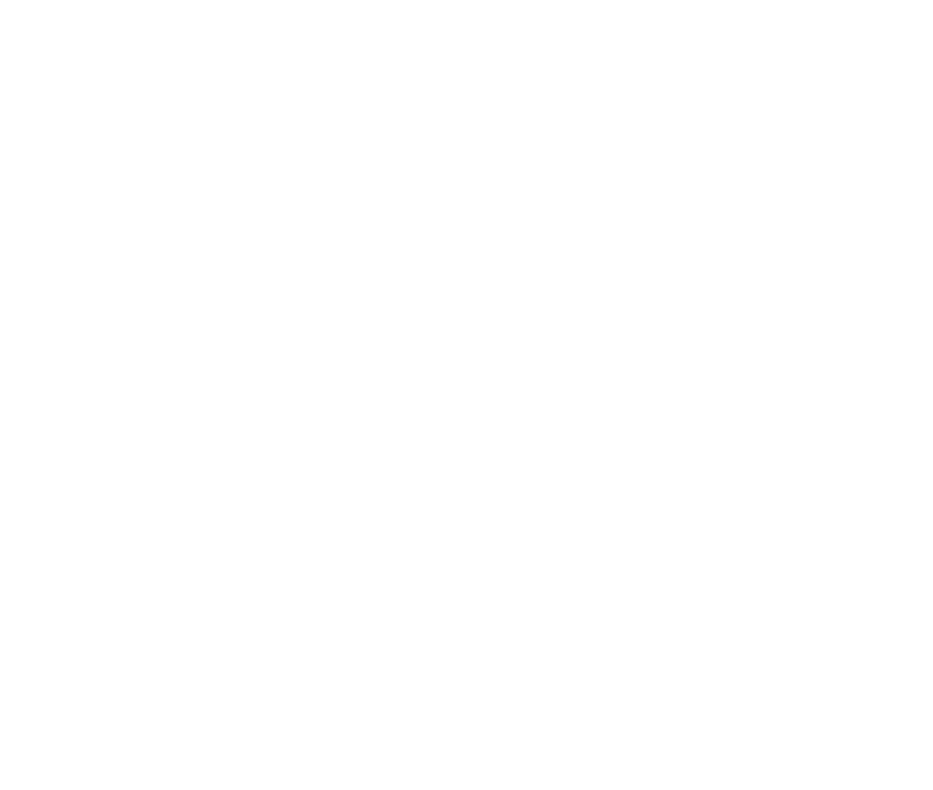
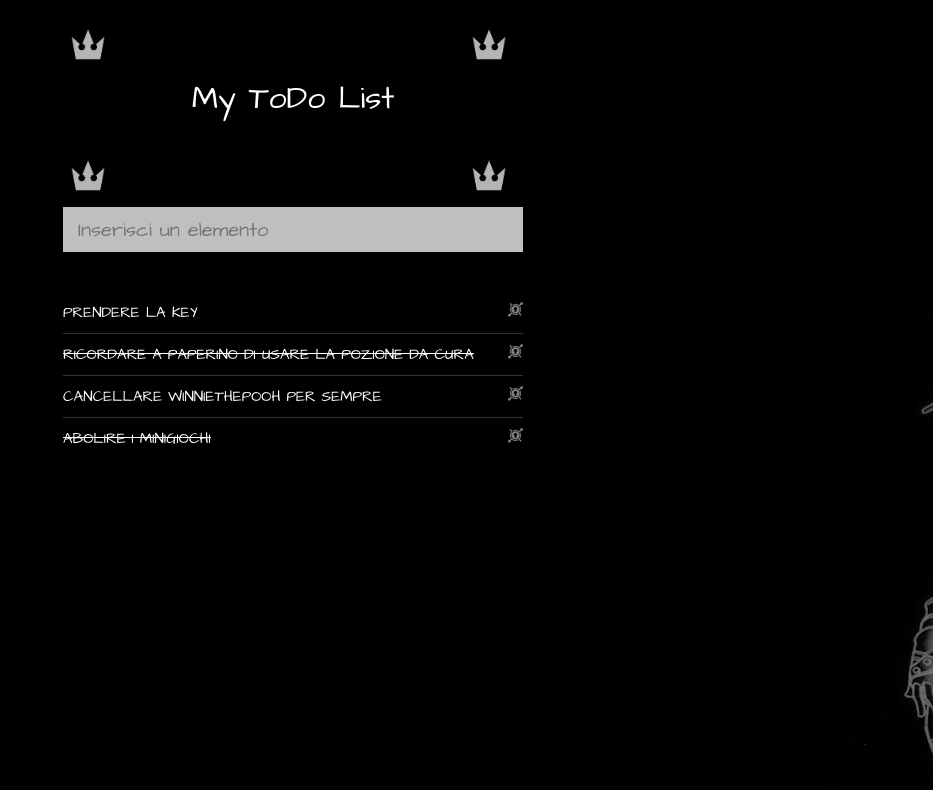
Before and after one commit to Robert-Stefan/js-todo-clone, a plain HTML site: page index.html in a window 1280 px wide. Shown: the whole page, without its empty margins (347-1280 px from the left). Drawn offline with Linux system fonts and the light colour scheme.

Commit message:
Add images for CSS and Finish

```diff
--- a/index.html
+++ b/index.html
@@ -4,15 +4,46 @@
     <meta charset="UTF-8">
     <meta http-equiv="X-UA-Compatible" content="IE=edge">
     <meta name="viewport" content="width=device-width, initial-scale=1.0">
-    <title>ToDo</title>
+    <title>ToDo List</title>
+    <!--JQuery-->
     <script src="js/jquery-3.6.0.min.js"></script>
+    <!--JS-->
     <script src="js/script.js"></script>
+    <!--CSS-->
     <link rel="stylesheet" href="main.css">
+    <!--Font Awesome-->
     <link rel="stylesheet" href="https://cdnjs.cloudflare.com/ajax/libs/font-awesome/5.15.3/css/all.min.css" integrity="sha512-iBBXm8fW90+nuLcSKlbmrPcLa0OT92xO1BIsZ+ywDWZCvqsWgccV3gFoRBv0z+8dLJgyAHIhR35VZc2oM/gI1w==" crossorigin="anonymous" />
+    <!--Google Font-->
+    <link rel="preconnect" href="https://fonts.gstatic.com">
+    <link href="https://fonts.googleapis.com/css2?family=Architects+Daughter&display=swap" rel="stylesheet">
 </head>
 <body>
+    <div class="app">
+        <header>
+            <img src="./crown.png" alt="">
+            <img class="due" src="./crown.png" alt="">
+            <h1>My ToDo List</h1>
+            <img src="./crown.png" alt="">
+            <img class="due" src="./crown.png" alt="">
+        </header>
 
+        <main>
+            <input
+            type="text"
+            class="add-todo"
+            placeholder="Inserisci un elemento"
+            >
+            <ul class="todos"></ul>
+        </main>
+    </div>
+    <!--TEMPLATE-->
 
+    <div id="template" style="display:none;">
+        <li>
+            <span class="text"></span>
+            <i class="fab fa-keycdn"></i>
+        </li>
+    </div>
 
 </body>
 </html>
--- a/js/script.js
+++ b/js/script.js
@@ -1,6 +1,70 @@
 $(document).ready(function() {
+    var todoItems = [
+        {
+            text: 'prendere la key',
+            completed: false,
+        },
+        {
+            text: 'ricordare a Paperino di usare la pozione da cura',
+            completed: true,
+        },
+        {
+            text: 'cancellare WinnieThePooh per sempre',
+            completed: false,
+        },
+        {
+            text: 'abolire i minigiochi',
+            completed: true,
+        }
+    ];
 
+    var list = $('.todos');
+    var newInput = $('.add-todo');
+    var template = $('#template li');
 
+    //1. Popolazione todo list
+    for (var i = 0; i < todoItems.length; i++) {
+        var todo = todoItems[i];
+        var item = template.clone();
+        item.find('.text').text(todo.text);
 
+        if(todo.completed) {
+            item.find('.text').addClass('completed');
+        }
+
+        //Aggiunta alla lista
+        list.append(item);
+    }
+
+    //2. Inserimento nuovo todo
+    newInput.keyup(function(event) {
+        console.log(event.which);
+
+        if(event.which === 13) {
+            var text = newInput.val().trim();
+
+            if(text !== '') {
+                console.log(text);
+
+                //template
+                var item = template.clone();
+                item.find('.text').text(text);
+                list.append(item);
+
+                //reset
+                newInput.val('');
+            }
+        }
+    });
+    //3. Rimozione todo item
+
+    $('body').on('click', '.todos li i', function() {
+        $(this).parent().remove();
+    });
+
+    //4. Rendi todo completato / da fare
+    $('body').on('click', '.todos li span', function() {
+        $(this).toggleClass('completed');
+    });
 
 });
--- a/main.css
+++ b/main.css
@@ -0,0 +1,81 @@
+* {
+    margin: 0;
+    padding: 0;
+    box-sizing: border-box;
+    font-family: 'Architects Daughter', cursive;
+}
+
+body {
+    background: url("./wp.png");
+    color: #fff;
+}
+/* Crown Image*/
+
+img {
+    display: inline-block;
+    height: 50px;
+}
+
+.due {
+    padding-left: 75%;
+}
+
+.app {
+    max-width: 500px;
+    margin: 0 auto;
+    padding: 20px;
+}
+
+h1 {
+    text-align: center;
+    margin-bottom: 30px;
+    font-weight: 400;
+}
+/*Input testuale*/
+
+.add-todo {
+    width: 100%;
+    height: 45px;
+    margin-bottom: 40px;
+    padding: 0 15px;
+    font-size: 20px;
+    background: rgba(255, 255, 255, .75);
+    border: 0;
+    box-shadow: 0 15px 10px -10px rgba(0,0,0, .35);
+    outline: none;
+    transition: background .4s;
+}
+
+.add-todo:hover,
+.add-todo:focus {
+    background: #fff;
+}
+
+/* TODO LIST*/
+.todos li {
+    display: flex;
+    justify-content: space-between;
+    border-bottom: 1px solid rgba(255, 255, 255, .2);
+    padding: 10px 0;
+    font-size: 15px;
+    text-transform: uppercase;
+
+}
+
+.todos li:last-child {
+    border-bottom: 0;
+}
+
+.todos li i {
+    opacity: .5;
+    cursor: pointer;
+    transition: opacity .4s;
+}
+
+.todos li i:hover {
+    opacity: 1;
+}
+
+.todos li span.completed {
+    text-decoration: line-through;
+}
```
Also changed, not shown: crown.png (added), wp.png (added).
